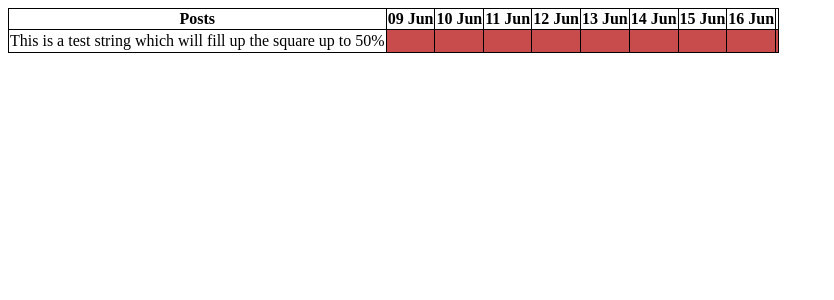
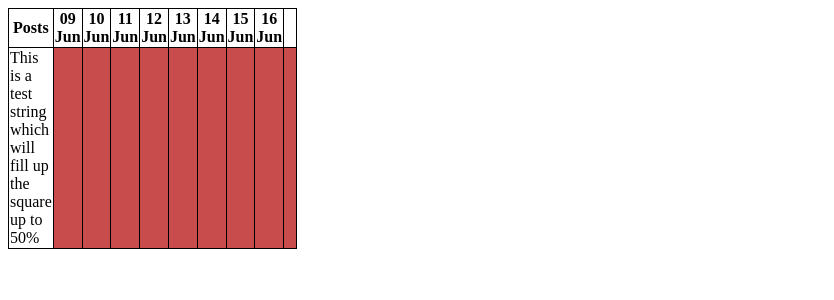
Before and after one commit to cydestiny/foodschedule, a Jekyll site: the page built from index.html, in a window 1280 px wide. Shown: the top 300 px of the page, without its empty margins (0-834 px from the left). Built offline with Jekyll 4.4.1, drawn with Linux system fonts in a browser that asks for light colours.

Commit message:
Update main.css

```diff
--- a/css/main.css
+++ b/css/main.css
@@ -5,7 +5,7 @@ table, th, td, tr {
 
 td {
     height: 20px;
-    width: 10%px;
+    width: 10px;
 }
 
 #fill {
```
